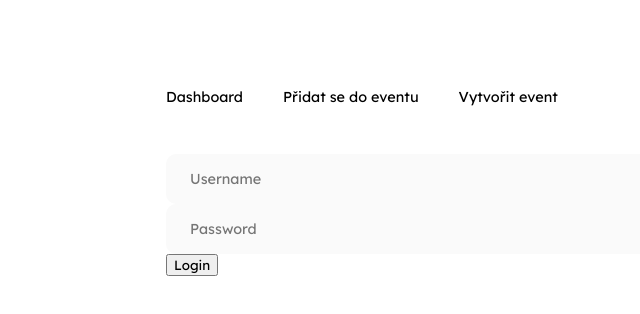
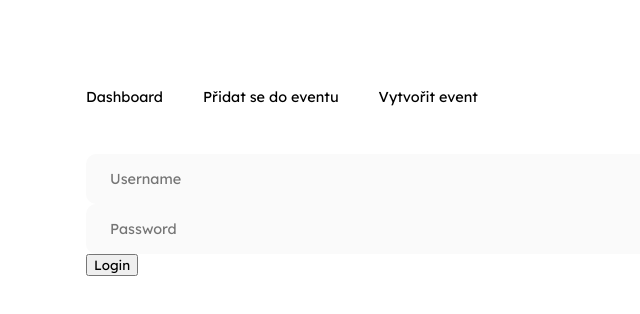
Before and after one commit to drda64/jdunasport_client, a Vue app: page /login in a window 1280 px wide. Shown: the top 314 px of the page, without its empty margins (106-746 px from the left). Built offline with nearby package versions, Linux system fonts and the light colour scheme.

Commit message:
resizing the app

```diff
--- a/src/App.vue
+++ b/src/App.vue
@@ -19,7 +19,7 @@ import { RouterLink, RouterView } from 'vue-router'
 
 <style scoped>
   #app-container {
-    max-width: 50rem;
+    max-width: 60rem;
     width: 100%;
 
     padding-left: 2rem;
```
